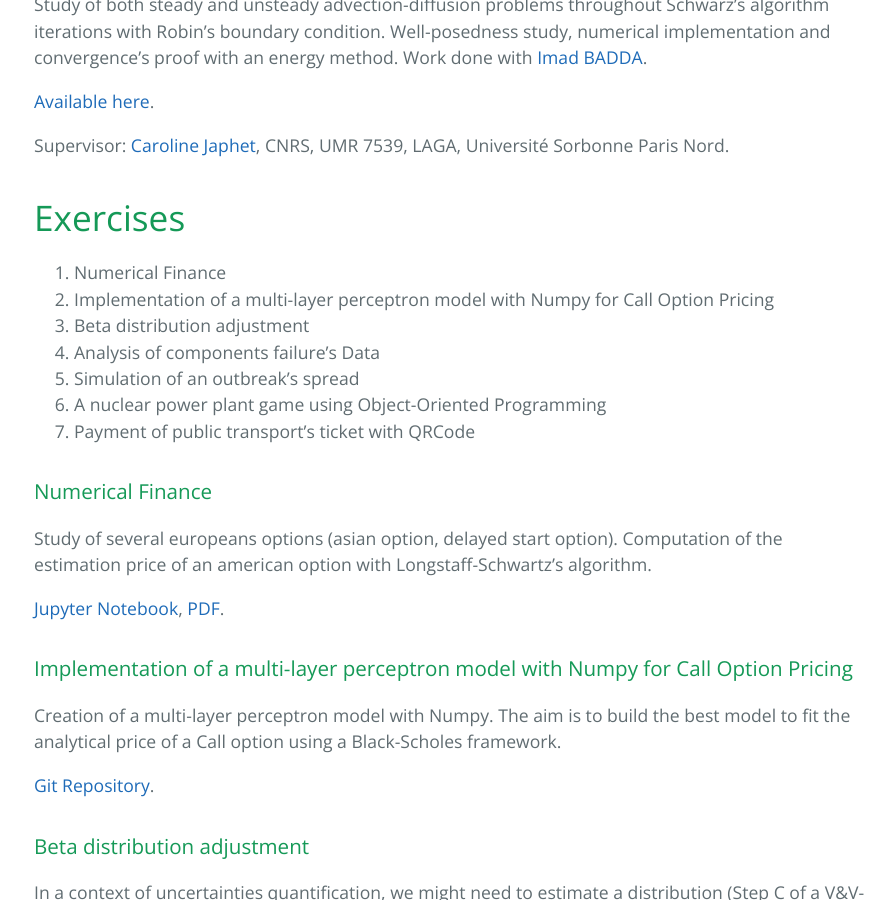
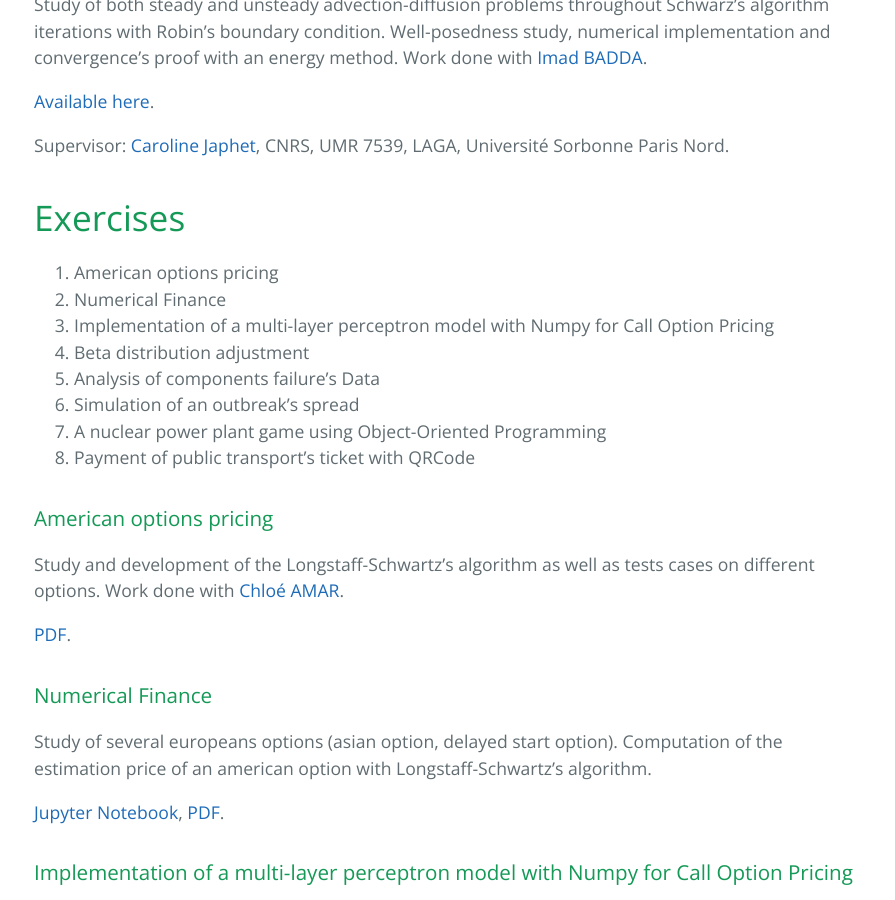
Before and after one commit to martinduguey/personnalpage, a Jekyll site: the page built from index.md, in a window 1280 px wide and 900 px high, scrolled down 1604 px. Shown: the whole window, without its empty margins (190-1085 px from the left). Built offline with Jekyll 4.4.1, drawn with Linux system fonts in a browser that asks for light colours.

Commit message:
feat: add Exercise.

```diff
--- a/index.md
+++ b/index.md
@@ -42,13 +42,20 @@ Supervisor: [Caroline Japhet](./https://www.math.univ-paris13.fr/~japhet/cjaphet
 
 # Exercises
 
-1.  Numerical Finance
-2.  Implementation of a multi-layer perceptron model with Numpy for Call Option Pricing
-3.  Beta distribution adjustment
-4.  Analysis of components failure's Data
-5.  Simulation of an outbreak's spread
-6.  A nuclear power plant game using Object-Oriented Programming
-7.  Payment of public transport's ticket with QRCode
+1.  American options pricing
+2.  Numerical Finance
+3.  Implementation of a multi-layer perceptron model with Numpy for Call Option Pricing
+4.  Beta distribution adjustment
+5.  Analysis of components failure's Data
+6.  Simulation of an outbreak's spread
+7.  A nuclear power plant game using Object-Oriented Programming
+8.  Payment of public transport's ticket with QRCode
+
+### American options pricing
+Study and development of the Longstaff-Schwartz's algorithm as well as tests cases on different options. Work done with
+<a href="https://www.linkedin.com/in/chloé-amar-30569a199/">Chloé AMAR</a>.
+
+[PDF](./Exercises/American_Pricing_project.pdf).
 
 ### Numerical Finance
 Study of several europeans options (asian option, delayed start option). Computation of the estimation price of an american option with Longstaff-Schwartz's algorithm.
```
